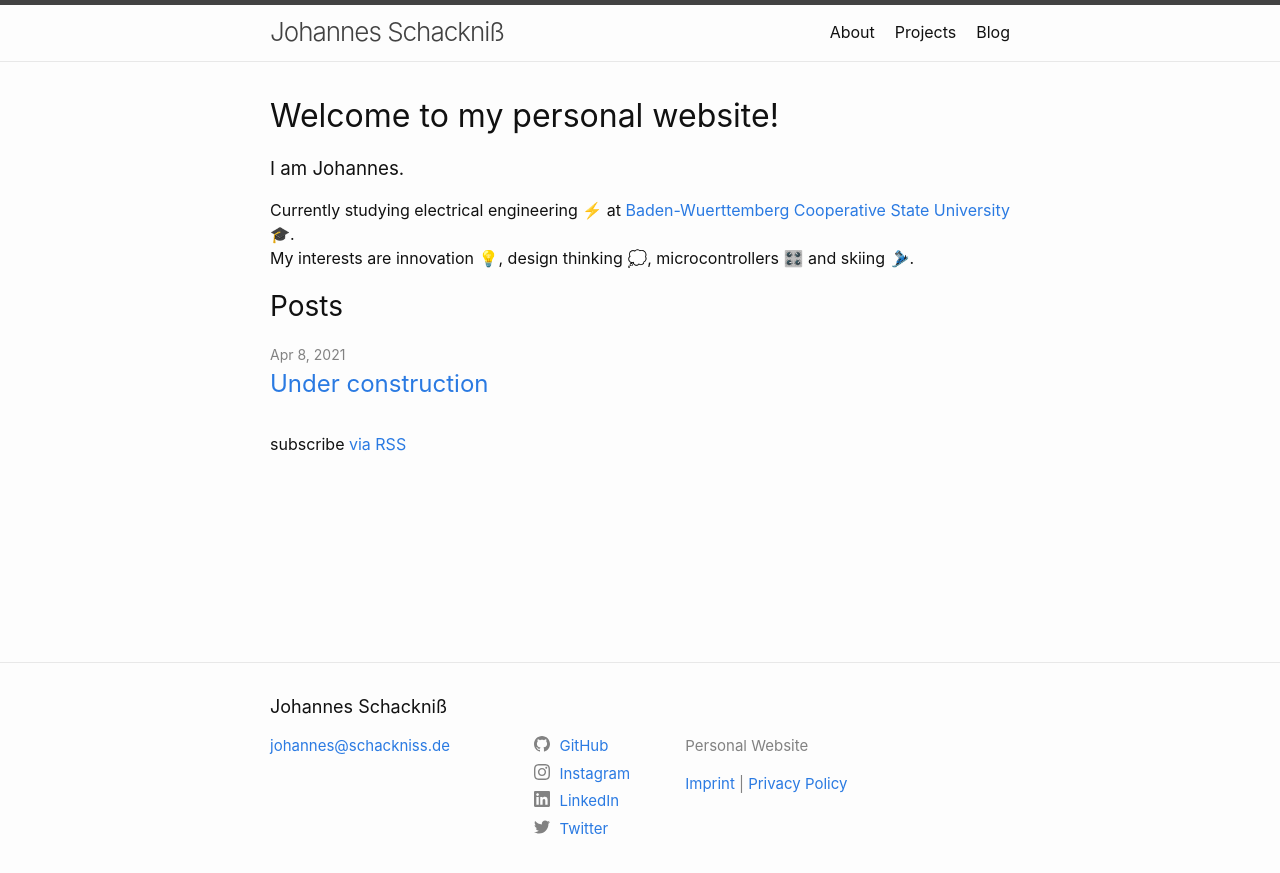
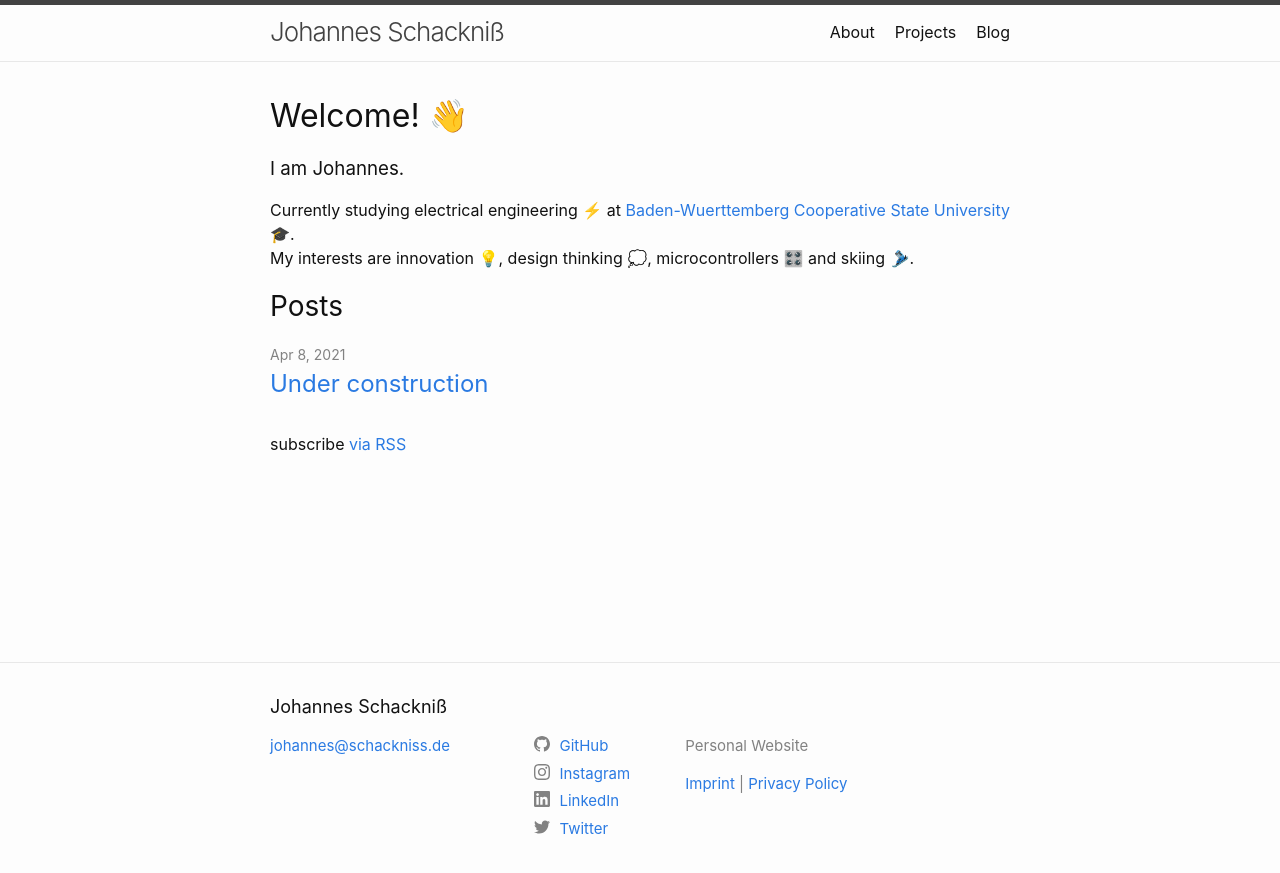
Before and after one commit to schackniss/schackniss.de, a Jekyll site: the page built from index.md, in a window 1280 px wide. Shown: the top 873 px of the page. Built offline with Jekyll 4.4.1, drawn with Linux system fonts in a browser that asks for light colours.

```diff
--- a/index.md
+++ b/index.md
@@ -1,7 +1,7 @@
 ---
 layout: home
+title: Welcome! 👋
 ---
-# Welcome to my personal website!
 ### I am Johannes.
 Currently studying electrical engineering ⚡ at [Baden-Wuerttemberg Cooperative State University 🎓](https://www.dhbw.de/).
 My interests are innovation 💡, design thinking 💭, microcontrollers 🎛️ and skiing 🎿.
```
